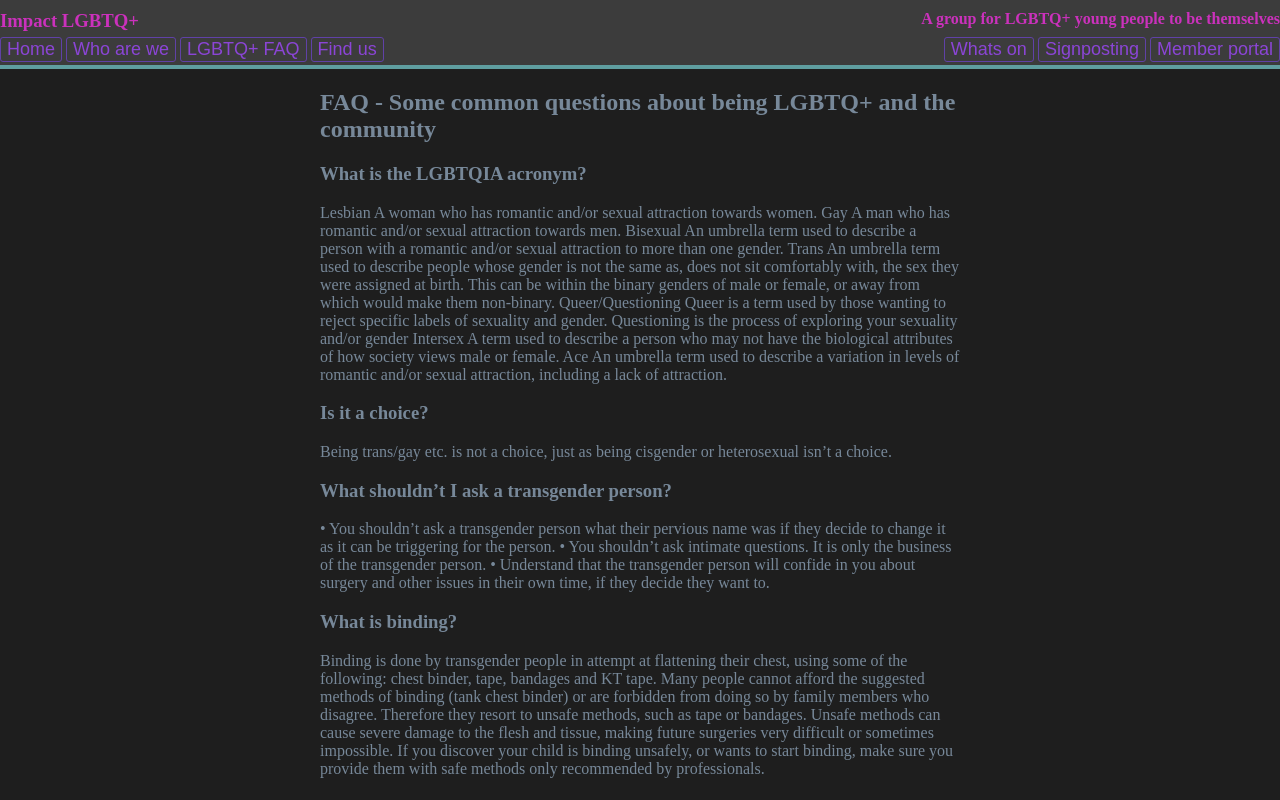
After one commit to ImpactLGBTQ/Impact-Website, a Django app: template impact_website/templates/impact_website/FAQ.html in a window 1280 px wide. The commit adds this page. Run offline with Django 3.2, Linux system fonts and the light colour scheme; the template is opened without the code that fills it, so the values that code supplies are empty; style sheets or scripts are compiled from the project's sources.

Commit message:
Added FAQ.html and setup its redirects

```diff
--- /dev/null
+++ b/impact_website/templates/impact_website/FAQ.html
@@ -0,0 +1,55 @@
+<!DOCTYPE html>
+<html lang="en">
+<head>
+    <meta charset="UTF-8">
+    <title>FAQ</title>
+    {% load static %}
+    <link rel="stylesheet" type="text/css" href="{% static "css/defaults.css" %}" />
+</head>
+<body>
+<div class="header">
+    {% include "includes/header_bar.html" %}
+</div>
+<div class="body">
+    <h2>FAQ - Some common questions about being LGBTQ+ and the community</h2>
+    <div>
+        <h3>What is the LGBTQIA acronym?</h3>
+        <p>
+Lesbian
+A woman who has romantic and/or sexual attraction towards women.
+Gay
+A man who has romantic and/or sexual attraction towards men.
+Bisexual
+An umbrella term used to describe a person with a romantic and/or sexual attraction to more than one gender.
+Trans
+An umbrella term used to describe people whose gender is not the same as, does not sit comfortably with, the sex they were assigned at birth. This can be within the binary genders of male or female, or away from which would make them non-binary.
+Queer/Questioning
+Queer is a term used by those wanting to reject specific labels of sexuality and gender.
+Questioning is the process of exploring your sexuality and/or gender
+Intersex
+A term used to describe a person who may not have the biological attributes of how society views male or female.
+Ace
+An umbrella term used to describe a variation in levels of romantic and/or sexual attraction, including a lack of attraction.
+        </p>
+        <h3>Is it a choice? </h3>
+        <p>
+Being trans/gay etc. is not a choice, just as being cisgender or heterosexual isn’t a choice.
+        </p>
+
+<h3>What shouldn’t I ask a transgender person?</h3>
+        <p>
+    • You shouldn’t ask a transgender person what their pervious name was if they decide to change it as it can be triggering for the person.
+    • You shouldn’t ask intimate questions. It is only the business of the transgender person.
+    • Understand that the transgender person will confide in you about surgery and other issues in their own time, if they decide they want to.
+</p>
+        <h3>What is binding? </h3>
+        <p>
+Binding is done by transgender people in attempt at flattening their chest, using some of the following: chest binder, tape, bandages and KT tape.
+Many people cannot afford the suggested methods of binding (tank chest binder) or are forbidden from doing so by family members who disagree. Therefore they resort to unsafe methods, such as tape or bandages. Unsafe methods can cause severe damage to the flesh and tissue, making future surgeries very difficult or sometimes impossible.
+If you discover your child is binding unsafely, or wants to start binding, make sure you provide them with safe methods only recommended by professionals.
+</p>
+
+    </div>
+</div>
+</body>
+</html>
--- a/impact_website/urls.py
+++ b/impact_website/urls.py
@@ -10,4 +10,5 @@ urlpatterns = (
     path('home', views.homepage,  name='impact_website-homepage'),
     path('about-us', views.about_us, name='impact_website-about-us'),
     path('signposting', views.signposting, name='impact_website-signposting'),
+    path('faq', views.faq_page, name='impact_website-FAQ'),
 )
--- a/impact_website/views.py
+++ b/impact_website/views.py
@@ -17,3 +17,8 @@ def about_us(request):
 # Handles request for the 'signposting' page
 def signposting(request):
     return render(request, 'impact_website/signposting.html')
+
+
+# Handles request for the 'FAQ' page
+def faq_page(request):
+    return render(request, 'impact_website/FAQ.html')
--- a/templates/includes/header_bar.html
+++ b/templates/includes/header_bar.html
@@ -18,6 +18,9 @@
     function signposting() {
         document.location = "{% url "impact_website-signposting" %}";
     }
+    function faq_page() {
+        document.location = "{% url "impact_website-FAQ" %}";
+    }
 </script>
 {% load static %}
 <link rel="stylesheet" type="text/css" href="{% static "css/header_bar.css" %}"/>
@@ -30,6 +33,7 @@
         <div class="header_left">
             <button class="standard_btn" onclick="home_clicked()">Home</button>
             <button class="standard_btn" onclick="who_are_we()">Who are we</button>
+            <button class="standard_btn" onclick="faq_page()">LGBTQ+ FAQ</button>
             <button class="standard_btn" onclick="find_us()">Find us</button>
         </div>
         <div class="header_right">
```
